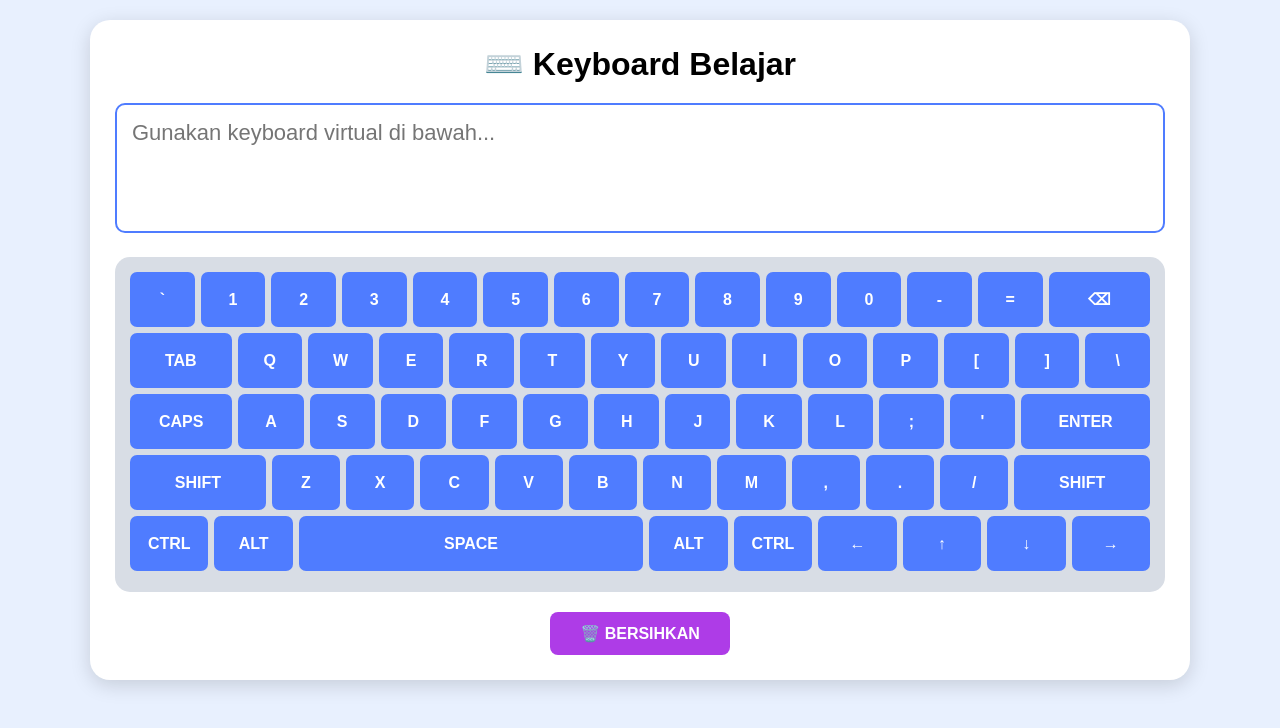
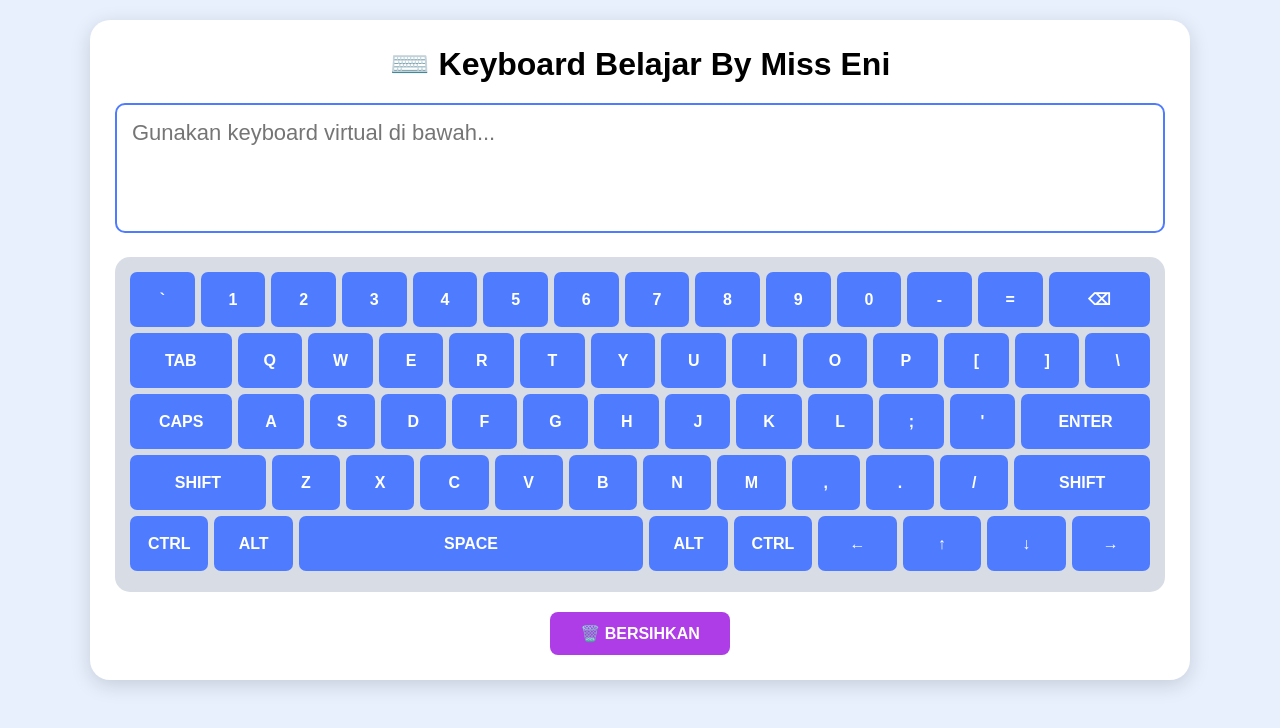
Before and after one commit to eniaja/keyboard-belajar-miss-eni, a plain HTML site: page index.html in a window 1280 px wide. Drawn offline with Linux system fonts and the light colour scheme.

Commit message:
Update index.html

```diff
--- a/index.html
+++ b/index.html
@@ -4,7 +4,7 @@
 <head>
     <meta charset="UTF-8">
     <meta name="viewport" content="width=device-width, initial-scale=1.0">
-    <title>Keyboard Belajar</title>
+    <title>Keyboard Belajar by Miss Eni</title>
     <link rel="stylesheet" href="style.css">
 </head>
 
@@ -12,7 +12,7 @@
 
     <div class="keyboard-app">
 
-        <h1>⌨️ Keyboard Belajar</h1>
+        <h1>⌨️ Keyboard Belajar By Miss Eni</h1>
 
         <textarea
             id="display"
```
